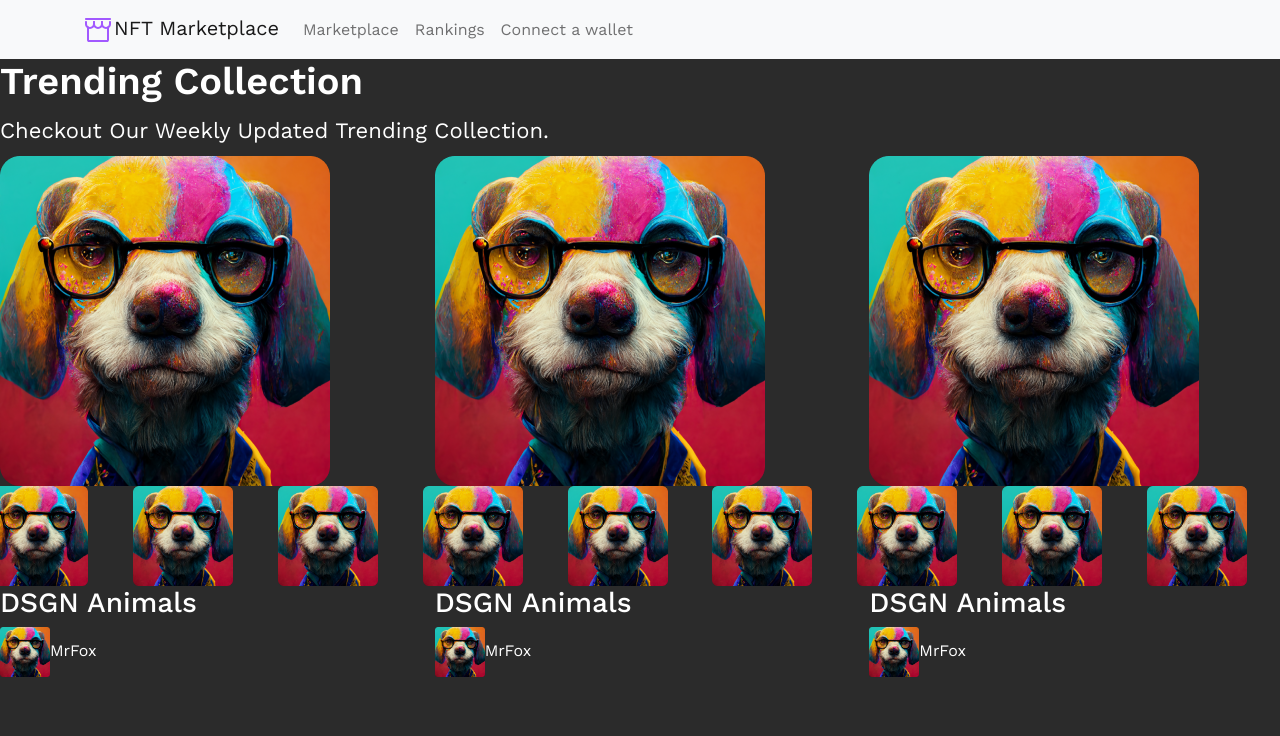
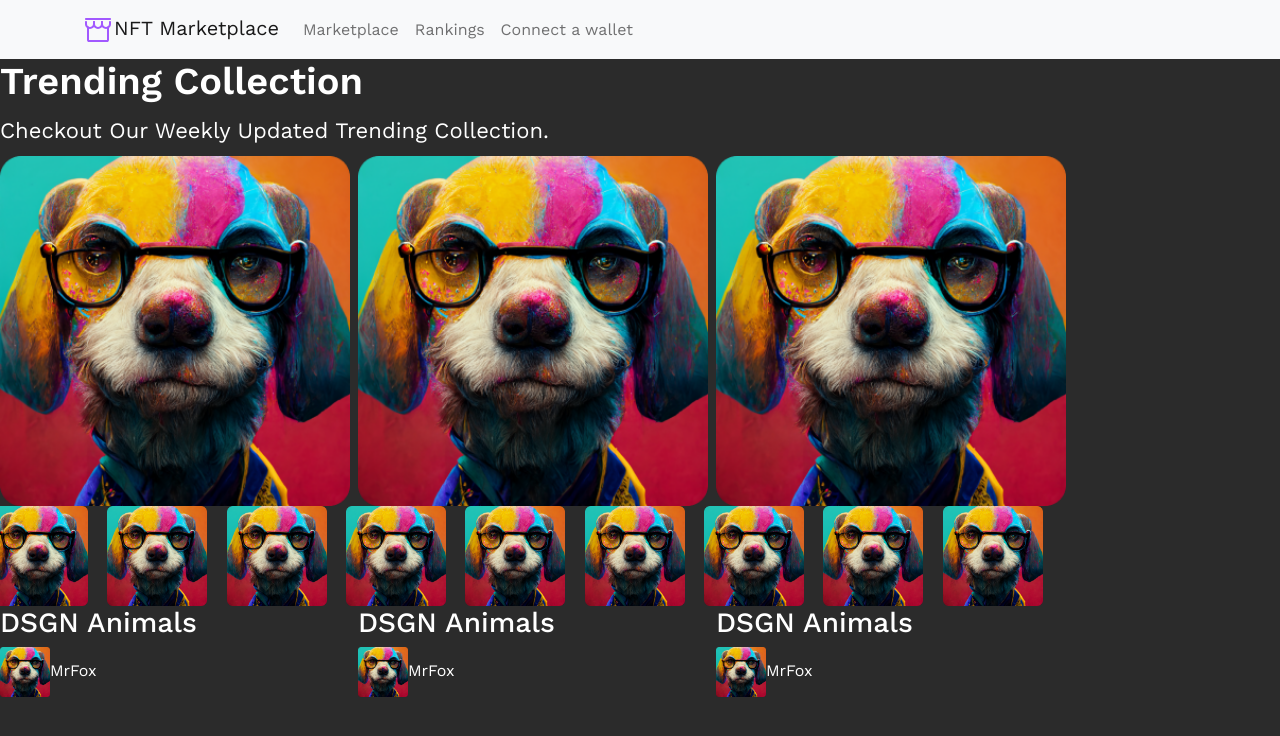
Before and after one commit to kingkwongsta/nft-marketplace, a Next.js app: page / in a window 1280 px wide. Shown: the top 736 px of the page. Built offline with nearby package versions, Linux system fonts and the light colour scheme.

Commit message:
stopping on bootstrap styles

```diff
--- a/components/trending.jsx
+++ b/components/trending.jsx
@@ -3,6 +3,7 @@ import Row from "react-bootstrap/Row";
 import Col from "react-bootstrap/Col";
 import TrendingCard from "./trendingcard";
 import styles from "./trending.module.css";
+import { Container } from "react-bootstrap";
 
 export default function Trending() {
   function renderTrendingCards() {
@@ -21,7 +22,13 @@ export default function Trending() {
       <h3 className={styles.desc}>
         Checkout Our Weekly Updated Trending Collection.
       </h3>
-      <div className="trending-collection">
+      {/* <div className="trending-collection">
+        <Row>{renderTrendingCards()}</Row>
+      </div> */}
+      <div
+        className="trending-collection"
+        style={{ margin: 0, padding: 0, width: 1050 }}
+      >
         <Row>{renderTrendingCards()}</Row>
       </div>
     </div>
--- a/components/trending.module.css
+++ b/components/trending.module.css
@@ -13,6 +13,10 @@
   font-size: 22px;
   line-height: 160%;
 }
+.trending-collection {
+  display: flex;
+  justify-content: space-evenly;
+}
 .smallImgCont {
   margin: 0px;
   padding: 0px;
--- a/components/trendingcard.jsx
+++ b/components/trendingcard.jsx
@@ -9,27 +9,28 @@ import styles from "./trending.module.css";
 export default function TrendingCard({}) {
   return (
     <div className="trending-card">
-      <Row>
-        <Col sm={12}>
-          <Image src={trendPlaceholder} alt="absdf" width={330} />
+      <Row noGutters={true} width={350}>
+        <Col noGutters={true}>
+          <Image src={trendPlaceholder} alt="absdf" width={350} />
         </Col>
       </Row>
-      <Row>
-        <Col className={styles.smallImgCont} sm={4}>
+      <Row noGutters={true}>
+        {/* <Col className={styles.smallImgCont} sm={4}> */}
+        <Col className={styles.smallImgCont}>
           <Image
             className={styles.smallImage}
             src={trendPlaceholder}
             alt="absdf"
           />
         </Col>
-        <Col className={styles.smallImgCont} sm={4}>
+        <Col className={styles.smallImgCont}>
           <Image
             className={styles.smallImage}
             src={trendPlaceholder}
             alt="absdf"
           />
         </Col>
-        <Col className={styles.smallImgCont} sm={4}>
+        <Col className={styles.smallImgCont}>
           <Image
             className={styles.smallImage}
             src={trendPlaceholder}
```
